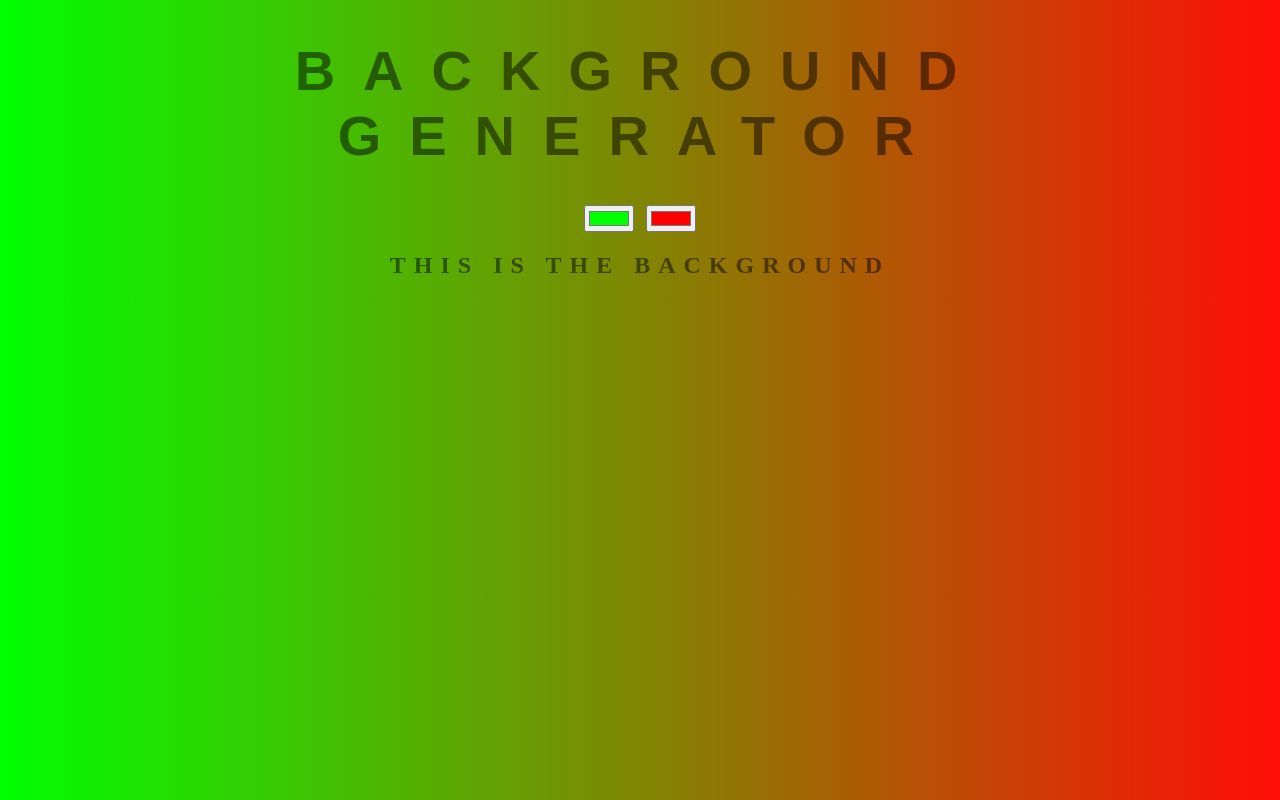
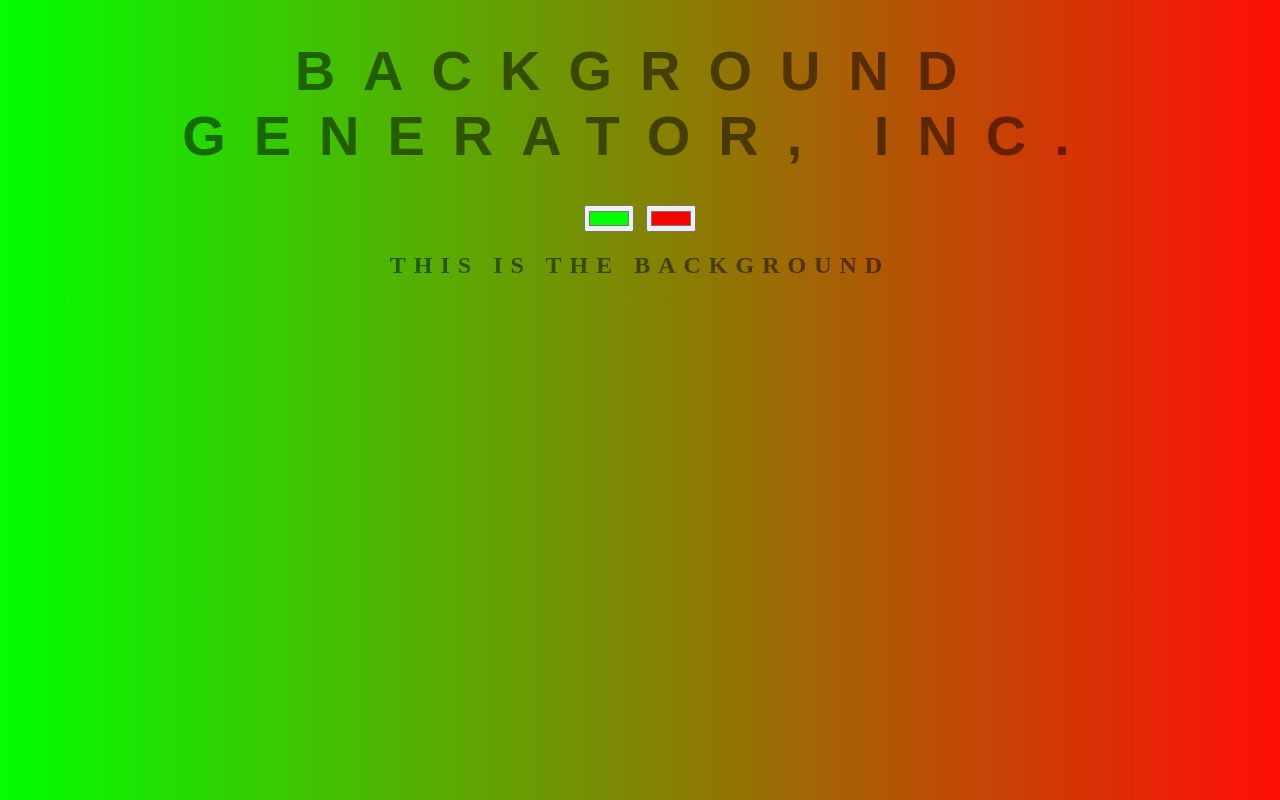
Before and after one commit to tonyf8321/background-generator, a plain HTML site: page index.html in a window 1280 px wide. Drawn offline with Linux system fonts and the light colour scheme.

Commit message:
adding  ', Inc' to the h1

```diff
--- a/index.html
+++ b/index.html
@@ -5,7 +5,7 @@
 	<link rel="stylesheet" type="text/css" href="styles.css">
 </head>
 <body id="gradient">
-	<h1>Background Generator</h1>
+	<h1>Background Generator, Inc.</h1>
 	<input oninput="setGradient()" class="color1" type="color" name="color1" value="#00ff00">
 	<input oninput="setGradient()" class="color2" type="color" name="color2" value="#ff0000">
 	<h2>This is the background</h2>
```
